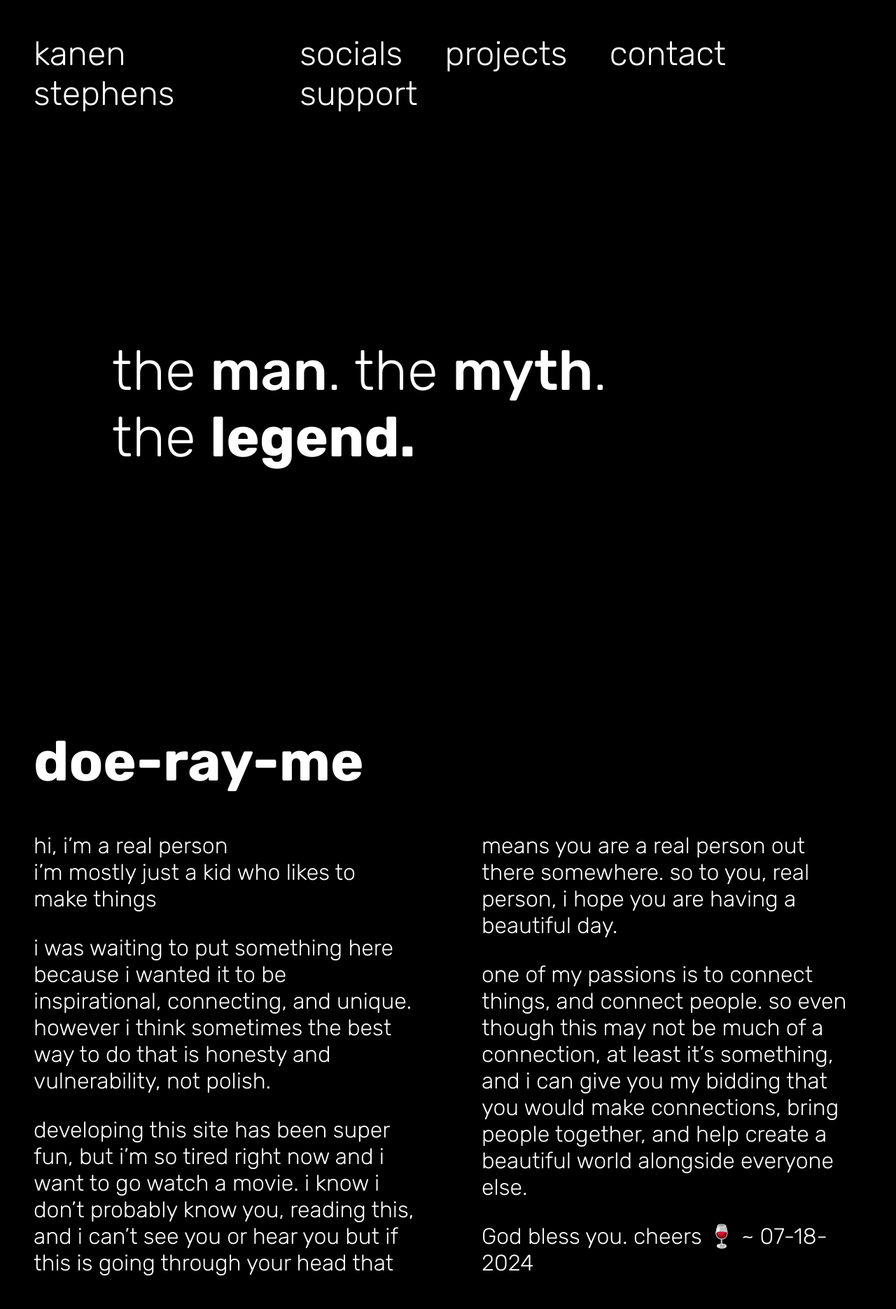
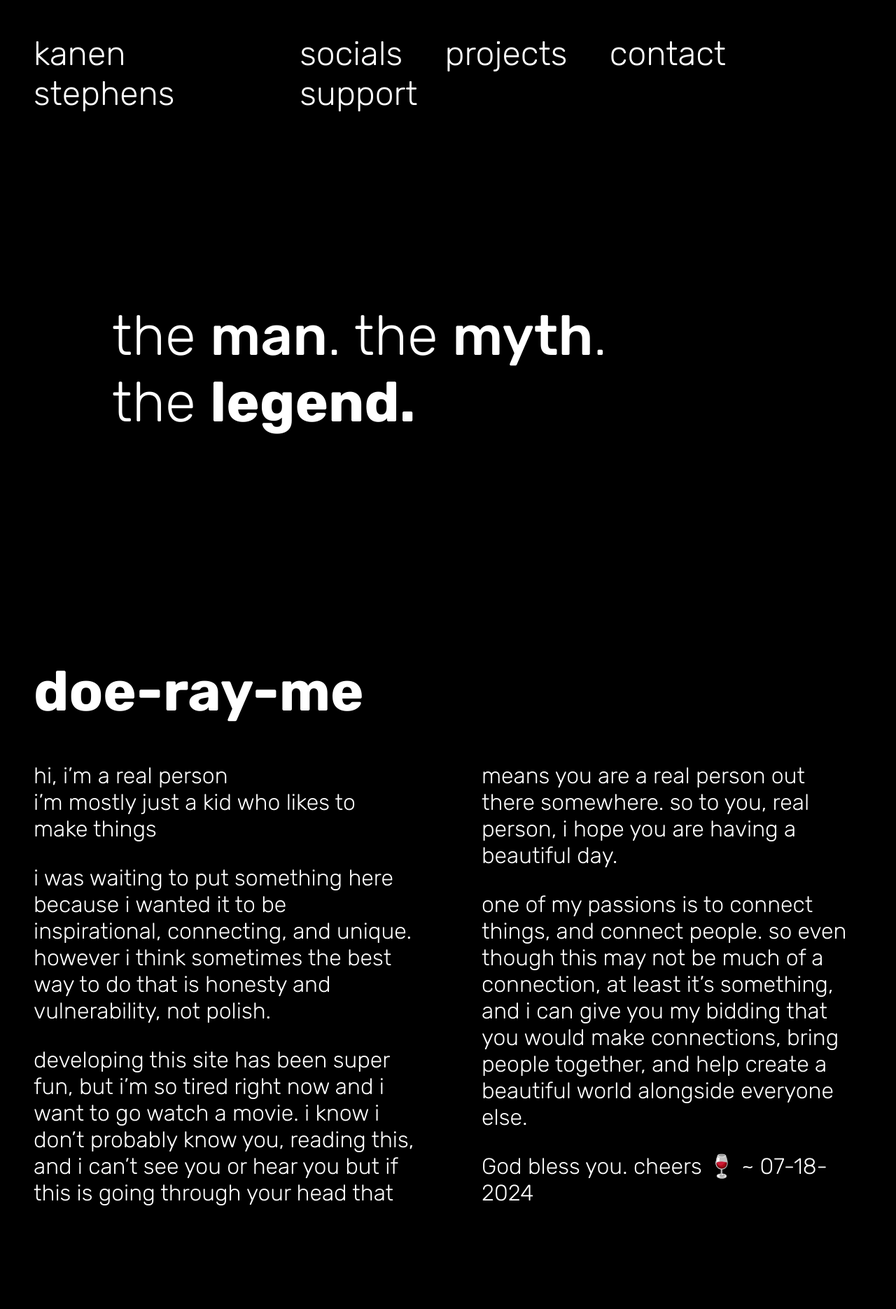
Before and after one commit to kanennn/me, a Jekyll site: the page built from index.md, in a window 1280 px wide. Shown: the top 1870 px of the page at 70% size. Built offline with Jekyll 4.4.1, drawn with Linux system fonts in a browser that asks for light colours.

Commit message:
Added a bit more responsive design for mobile including responsive font size based on viewer size (with a cap)

```diff
--- a/_sass/base.scss
+++ b/_sass/base.scss
@@ -28,7 +28,7 @@ header {
     opacity: 0;
     display: flex;
     justify-content: space-between;
-    font-size: 3rem;
+    font-size: min(3rem, 7vw);
     font-weight: 200;
     h1 {
         font-weight: 200;
@@ -69,7 +69,7 @@ footer {
         font-size: 1em;
     }
     opacity: 0;
-    font-size: 3rem;
+    font-size: min(3rem, 7vw);
     font-weight: 200;
 }
 a {
@@ -86,10 +86,10 @@ main {
     animation: $poof;
     animation-delay: 1s;
     opacity: 0;
-    font-size: 2rem;
+    font-size: min(2rem, 5vw);
     h2 {
         font-weight: 200;
-        font-size: 1.5 em;
+        font-size: 1.5em;
     }
     h1 {
         font-size: 2.5em;
@@ -131,11 +131,11 @@ main {
 
 section.bang {
     font-weight: 300;
-    width: 12em;
+    max-width: 12em;
     margin: auto;
-    margin-top: 20rem;
-    margin-bottom: 20rem;
-    font-size: 5rem;
+    margin-top: min(20rem, 30vh); // TODO this could be improved
+    margin-bottom: min(20rem, 30vh);
+    font-size: min(5rem, 12vw);
 
     animation: $poof;
     // .human {
```
